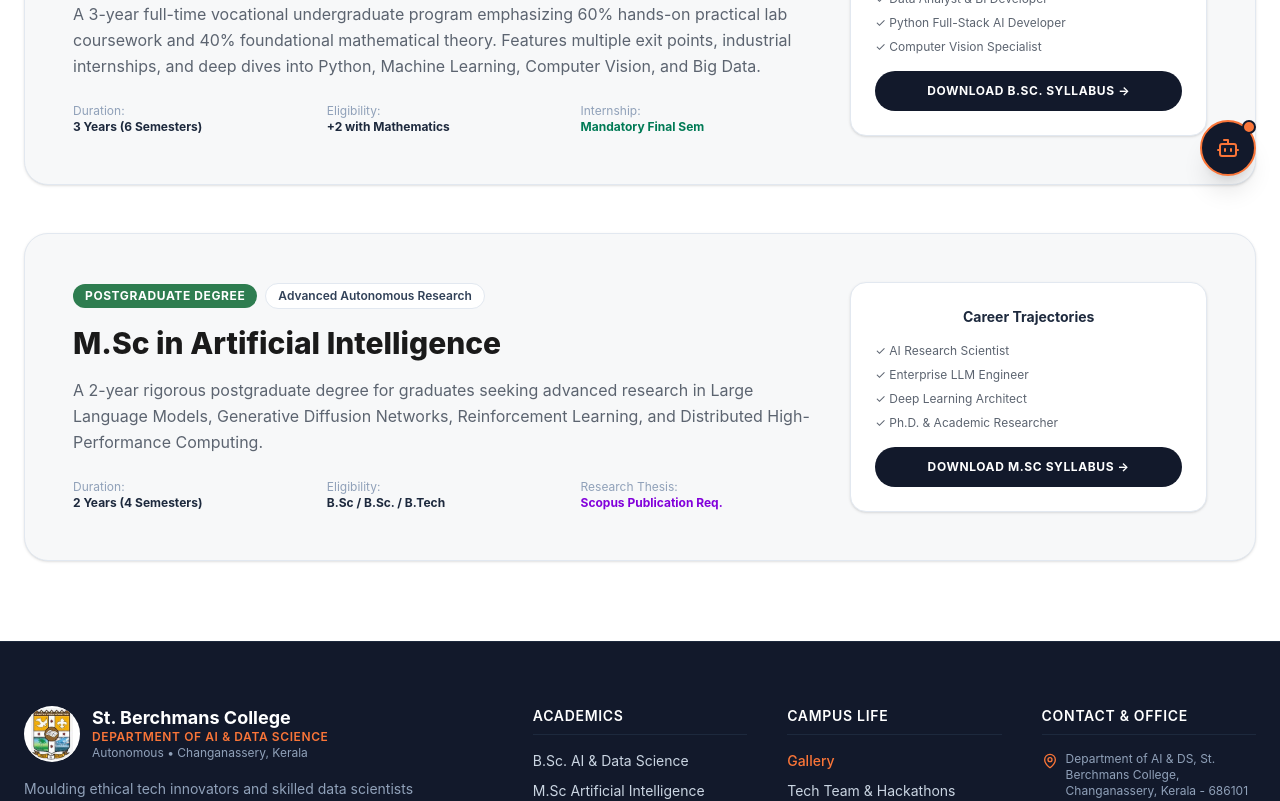
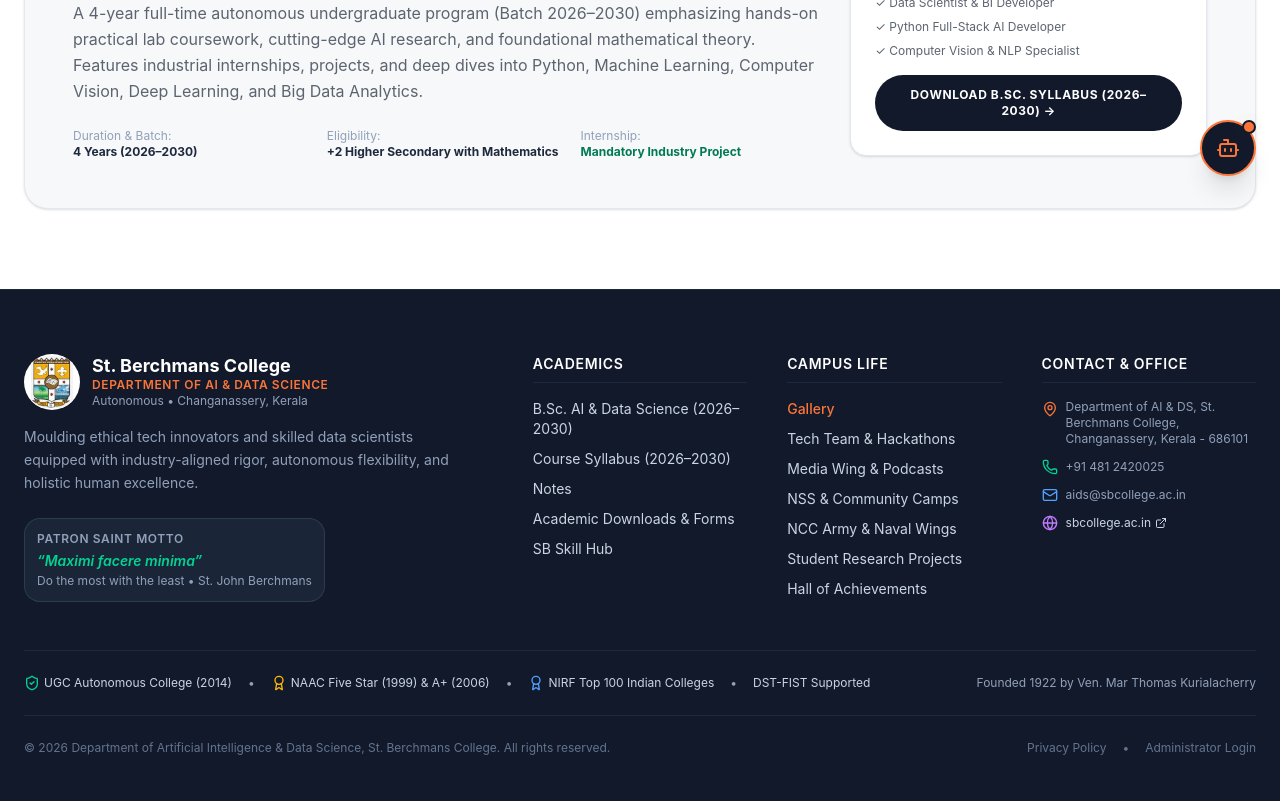
Before and after one commit to anoob-8899/st-berchmans-aids, a Next.js app: page /academics/programs in a window 1280 px wide. Shown: the part 600-1401 px from the top of the page. Built offline with nearby package versions, Linux system fonts and the light colour scheme.

Commit message:
fix: remove M.Sc AI course and set B.Sc. AI & Data Science program duration to 2026-2030

```diff
--- a/app/about/department/page.tsx
+++ b/app/about/department/page.tsx
@@ -80,7 +80,7 @@
           <div className="bg-[#12192B] text-white p-8 sm:p-10 rounded-3xl flex flex-col md:flex-row items-center justify-between gap-6">
             <div>
               <h3 className="text-xl font-bold mb-2">Want to meet our professors or explore degree options?</h3>
-              <p className="text-sm text-slate-300">Discover B.Sc. AI & Data Science and M.Sc AI autonomous programs.</p>
+              <p className="text-sm text-slate-300">Discover the B.Sc. AI & Data Science (2026–2030) autonomous program.</p>
             </div>
             <div className="flex flex-wrap items-center gap-3">
               <Link
--- a/app/academics/programs/page.tsx
+++ b/app/academics/programs/page.tsx
@@ -51,21 +51,21 @@
               </h2>
 
               <p className="text-sm sm:text-base text-[#5C6470] leading-relaxed">
-                A 3-year full-time vocational undergraduate program emphasizing 60% hands-on practical lab coursework and 40% foundational mathematical theory. Features multiple exit points, industrial internships, and deep dives into Python, Machine Learning, Computer Vision, and Big Data.
+                A 4-year full-time autonomous undergraduate program (Batch 2026–2030) emphasizing hands-on practical lab coursework, cutting-edge AI research, and foundational mathematical theory. Features industrial internships, projects, and deep dives into Python, Machine Learning, Computer Vision, Deep Learning, and Big Data Analytics.
               </p>
 
               <div className="grid grid-cols-2 sm:grid-cols-3 gap-4 pt-2 text-xs">
                 <div>
-                  <span className="text-slate-400 block">Duration:</span>
-                  <span className="font-bold text-slate-800">3 Years (6 Semesters)</span>
+                  <span className="text-slate-400 block">Duration & Batch:</span>
+                  <span className="font-bold text-slate-800">4 Years (2026–2030)</span>
                 </div>
                 <div>
                   <span className="text-slate-400 block">Eligibility:</span>
-                  <span className="font-bold text-slate-800">+2 with Mathematics</span>
+                  <span className="font-bold text-slate-800">+2 Higher Secondary with Mathematics</span>
                 </div>
                 <div>
                   <span className="text-slate-400 block">Internship:</span>
-                  <span className="font-bold text-emerald-700">Mandatory Final Sem</span>
+                  <span className="font-bold text-emerald-700">Mandatory Industry Project</span>
                 </div>
               </div>
             </div>
@@ -73,69 +73,16 @@
             <div className="lg:col-span-4 bg-white p-6 rounded-2xl border border-slate-200 shadow-sm space-y-4 text-center">
               <h3 className="font-bold text-sm text-slate-800">Career Trajectories</h3>
               <ul className="text-xs text-[#5C6470] space-y-2 text-left">
-                <li className="flex items-center gap-2">✓ Junior Machine Learning Engineer</li>
-                <li className="flex items-center gap-2">✓ Data Analyst & BI Developer</li>
+                <li className="flex items-center gap-2">✓ AI & Machine Learning Engineer</li>
+                <li className="flex items-center gap-2">✓ Data Scientist & BI Developer</li>
                 <li className="flex items-center gap-2">✓ Python Full-Stack AI Developer</li>
-                <li className="flex items-center gap-2">✓ Computer Vision Specialist</li>
+                <li className="flex items-center gap-2">✓ Computer Vision & NLP Specialist</li>
               </ul>
               <Link
                 href="/academics/syllabus"
                 className="w-full py-3 px-4 rounded-full bg-[#12192B] text-white font-bold text-xs uppercase tracking-wider hover:bg-[#1C2640] transition block text-center"
               >
-                Download B.Sc. Syllabus →
-              </Link>
-            </div>
-          </div>
-
-          {/* Program 2: M.Sc Artificial Intelligence */}
-          <div className="bg-[#F7F8F9] p-8 sm:p-12 rounded-3xl border border-slate-200 shadow-sm grid grid-cols-1 lg:grid-cols-12 gap-8 items-center">
-            <div className="lg:col-span-8 space-y-4">
-              <div className="flex flex-wrap items-center gap-2">
-                <span className="px-3 py-1 rounded-full text-xs font-bold uppercase tracking-wider bg-[#2E7D50] text-white">
-                  Postgraduate Degree
-                </span>
-                <span className="px-3 py-1 rounded-full text-xs font-semibold bg-white border border-slate-200 text-slate-700">
-                  Advanced Autonomous Research
-                </span>
-              </div>
-
-              <h2 className="text-2xl sm:text-3xl font-extrabold text-[#1A1A1A]">
-                M.Sc in Artificial Intelligence
-              </h2>
-
-              <p className="text-sm sm:text-base text-[#5C6470] leading-relaxed">
-                A 2-year rigorous postgraduate degree for graduates seeking advanced research in Large Language Models, Generative Diffusion Networks, Reinforcement Learning, and Distributed High-Performance Computing.
-              </p>
-
-              <div className="grid grid-cols-2 sm:grid-cols-3 gap-4 pt-2 text-xs">
-                <div>
-                  <span className="text-slate-400 block">Duration:</span>
-                  <span className="font-bold text-slate-800">2 Years (4 Semesters)</span>
-                </div>
-                <div>
-                  <span className="text-slate-400 block">Eligibility:</span>
-                  <span className="font-bold text-slate-800">B.Sc / B.Sc. / B.Tech</span>
-                </div>
-                <div>
-                  <span className="text-slate-400 block">Research Thesis:</span>
-                  <span className="font-bold text-purple-700">Scopus Publication Req.</span>
-                </div>
-              </div>
-            </div>
-
-            <div className="lg:col-span-4 bg-white p-6 rounded-2xl border border-slate-200 shadow-sm space-y-4 text-center">
-              <h3 className="font-bold text-sm text-slate-800">Career Trajectories</h3>
-              <ul className="text-xs text-[#5C6470] space-y-2 text-left">
-                <li className="flex items-center gap-2">✓ AI Research Scientist</li>
-                <li className="flex items-center gap-2">✓ Enterprise LLM Engineer</li>
-                <li className="flex items-center gap-2">✓ Deep Learning Architect</li>
-                <li className="flex items-center gap-2">✓ Ph.D. & Academic Researcher</li>
-              </ul>
-              <Link
-                href="/academics/syllabus"
-                className="w-full py-3 px-4 rounded-full bg-[#12192B] text-white font-bold text-xs uppercase tracking-wider hover:bg-[#1C2640] transition block text-center"
-              >
-                Download M.Sc Syllabus →
+                Download B.Sc. Syllabus (2026–2030) →
               </Link>
             </div>
           </div>
--- a/app/academics/syllabus/page.tsx
+++ b/app/academics/syllabus/page.tsx
@@ -82,7 +82,7 @@
 
             {/* Programme Filter */}
             <div className="flex items-center gap-2 overflow-x-auto w-full md:w-auto text-xs">
-              {['all', 'B.Sc. AI & Data Science', 'M.Sc AI'].map(prog => (
+              {['all', 'B.Sc. AI & Data Science'].map(prog => (
                 <button
                   key={prog}
                   type="button"
--- a/app/page.tsx
+++ b/app/page.tsx
@@ -202,7 +202,7 @@
                 Autonomous Syllabus
               </h3>
               <p className="text-xs text-[#5C6470] leading-relaxed mb-4">
-                Regulations 2024-2028 with semester credit splits, elective choices, and lab guidelines.
+                Regulations 2026–2030 with semester credit splits, elective choices, and lab guidelines.
               </p>
               <span className="inline-flex items-center text-xs font-bold text-[#FA7538]">
                 Explore Syllabus <ArrowRight className="w-3.5 h-3.5 ml-1" />
--- a/app/portal/student/page.tsx
+++ b/app/portal/student/page.tsx
@@ -27,8 +27,8 @@
   const defaultStudent: Student = INITIAL_STUDENTS[0] || {
     id: 'stu-default',
     name: 'Student Portal User',
-    rollNo: '240101',
-    batch: 'B.Sc. AI & DS (2024 - 2027)',
+    rollNo: '260101',
+    batch: 'B.Sc. AI & DS (2026 - 2030)',
     bloodGroup: 'O+ve',
     email: 'student@student.sbcollege.ac.in',
     photo: '/images/sb college logo.jpg',
@@ -51,7 +51,7 @@
             id: user.id || defaultStudent.id,
             name: user.name || defaultStudent.name,
             rollNo: user.identifier || defaultStudent.rollNo,
-            batch: 'B.Sc. AI & DS (2024 - 2027)',
+            batch: 'B.Sc. AI & DS (2026 - 2030)',
             bloodGroup: 'O+ve',
             email: user.email || defaultStudent.email,
             photo: user.photo || '/images/sb college logo.jpg',
@@ -409,8 +409,8 @@
                 href="/academics/syllabus"
                 className="p-3 bg-[#F7F8F9] rounded-2xl block hover:bg-purple-50 transition border border-slate-200/80"
               >
-                <div className="font-bold text-slate-800">B.Sc. Semester 4 Syllabus</div>
-                <div className="text-slate-400 text-[11px]">Regulations 2024-2027 • Approved</div>
+                <div className="font-bold text-slate-800">B.Sc. Semester 1 Syllabus</div>
+                <div className="text-slate-400 text-[11px]">Regulations 2026-2030 • Approved</div>
               </Link>
               <Link
                 href="/academics/notes"
--- a/components/layout/Footer.tsx
+++ b/components/layout/Footer.tsx
@@ -66,17 +66,12 @@
             <ul className="space-y-2.5 text-sm">
               <li>
                 <Link href="/academics/programs" className="hover:text-[#FA7538] transition-colors">
-                  B.Sc. AI & Data Science
-                </Link>
-              </li>
-              <li>
-                <Link href="/academics/programs" className="hover:text-[#FA7538] transition-colors">
-                  M.Sc Artificial Intelligence
+                  B.Sc. AI & Data Science (2026–2030)
                 </Link>
               </li>
               <li>
                 <Link href="/academics/syllabus" className="hover:text-[#FA7538] transition-colors">
-                  Course Syllabus (2024-28)
+                  Course Syllabus (2026–2030)
                 </Link>
               </li>
               <li>
--- a/components/layout/Header.tsx
+++ b/components/layout/Header.tsx
@@ -282,7 +282,7 @@
                     className="block px-3 py-2 text-sm text-slate-700 hover:bg-[#F7F8F9] hover:text-[#FA7538] rounded-xl"
                   >
                     <div className="font-medium">{t('nav.programs')}</div>
-                    <div className="text-xs text-slate-400">B.Sc. & M.Sc AI & DS</div>
+                    <div className="text-xs text-slate-400">B.Sc. AI & DS (2026–2030)</div>
                   </Link>
                   <Link
                     href="/academics/syllabus"
--- a/lib/marioKnowledge.ts
+++ b/lib/marioKnowledge.ts
@@ -39,8 +39,8 @@
   {
     id: "kb-5",
     keywords: ["syllabus", "curriculum", "semester", "subjects", "regulations", "course"],
-    answerEn: "You can view and download the official autonomous syllabus for B.Sc. AI & Data Science and M.Sc Artificial Intelligence directly on our Academics > Syllabus page. It contains semester-wise credit splits, core papers, and elective outlines.",
-    answerMl: "ഞങ്ങളുടെ Academics > Syllabus പേജിലൂടെ ബി.എസ്.സി & എം.എസ്.സി എ.ഐ കോഴ്സുകളുടെ ഔദ്യോഗിക ഓട്ടോണമസ് സിലബസ് നിങ്ങൾക്ക് ഡൗൺലോഡ് ചെയ്യാം.",
+    answerEn: "You can view and download the official autonomous syllabus for B.Sc. Artificial Intelligence & Data Science (2026–2030) directly on our Academics > Syllabus page. It contains semester-wise credit splits, core papers, and elective outlines.",
+    answerMl: "ഞങ്ങളുടെ Academics > Syllabus പേജിലൂടെ ബി.എസ്.സി എ.ഐ & ഡാറ്റാ സയൻസ് (2026–2030) കോഴ്സിന്റെ ഔദ്യോഗിക ഓട്ടോണമസ് സിലബസ് നിങ്ങൾക്ക് ഡൗൺലോഡ് ചെയ്യാം.",
     relatedLink: "/academics/syllabus"
   },
   {
@@ -88,8 +88,8 @@
   {
     id: "kb-12",
     keywords: ["admission", "apply", "eligibility", "fees", "contact", "phone", "email"],
-    answerEn: "For admissions to B.Sc. and M.Sc AI & Data Science programs, please visit the official college admission portal at sbcollege.ac.in or contact the department office at aids@sbcollege.ac.in / +91 481 2420025.",
-    answerMl: "ബി.എസ്.സി, എം.എസ്.സി എ.ഐ & ഡാറ്റ സയൻസ് കോഴ്സുകളിലേക്കുള്ള പ്രവേശനത്തിനായി sbcollege.ac.in വെബ്സൈറ്റ് സന്ദർശിക്കുകയോ വകുപ്പ് ഓഫീസുമായി ബന്ധപ്പെടുകയോ ചെയ്യുക: aids@sbcollege.ac.in / +91 481 2420025.",
+    answerEn: "For admissions to B.Sc. Artificial Intelligence & Data Science (2026–2030), please visit the official college admission portal at sbcollege.ac.in or contact the department office at aids@sbcollege.ac.in / +91 481 2420025.",
+    answerMl: "ബി.എസ്.സി എ.ഐ & ഡാറ്റ സയൻസ് (2026–2030) കോഴ്സിലേക്കുള്ള പ്രവേശനത്തിനായി sbcollege.ac.in വെബ്സൈറ്റ് സന്ദർശിക്കുകയോ വകുപ്പ് ഓഫീസുമായി ബന്ധപ്പെടുകയോ ചെയ്യുക: aids@sbcollege.ac.in / +91 481 2420025.",
     relatedLink: "https://sbcollege.ac.in"
   }
 ];
--- a/lib/mockData.ts
+++ b/lib/mockData.ts
@@ -38,11 +38,11 @@
 export const ANNOUNCEMENTS: Announcement[] = [
   {
     id: "ann-1",
-    title: "Applications Open for B.Sc. & M.Sc AI & Data Science 2026-27 Batch",
-    titleMl: "2026-27 ബാച്ചിലേക്കുള്ള ബി.വോക് & എം.എസ്.സി എ.ഐ പ്രവേശനത്തിന് അപേക്ഷ ക്ഷണിച്ചു",
+    title: "Applications Open for B.Sc. AI & Data Science 2026–2030 Batch",
+    titleMl: "2026–2030 ബാച്ചിലേക്കുള്ള ബി.എസ്.സി എ.ഐ & ഡാറ്റാ സയൻസ് പ്രവേശനത്തിന് അപേക്ഷ ക്ഷണിച്ചു",
     date: "September 05, 2026",
     category: "academic",
-    content: "Online registration for undergraduate and postgraduate admissions in the Department of AI and Data Science is now live on the college admission portal.",
+    content: "Online registration for undergraduate admissions in the Department of AI and Data Science (Batch 2026–2030) is now live on the college admission portal.",
     link: "/portal",
     isUrgent: true,
   },
@@ -62,7 +62,7 @@
     titleMl: "സെമസ്റ്റർ 4, 6 ഓട്ടോണമസ് പരീക്ഷാ ടൈംടേബിൾ പ്രസിദ്ധീകരിച്ചു",
     date: "August 20, 2026",
     category: "exam",
-    content: "Theory and practical examination schedules for academic year 2025-26 have been uploaded under the Downloads & Syllabus section.",
+    content: "Theory and practical examination schedules for academic year 2026 have been uploaded under the Downloads & Syllabus section.",
     link: "/academics/downloads",
     isUrgent: false,
   }
@@ -83,28 +83,12 @@
 export const SYLLABUS_LIST: SyllabusItem[] = [
   {
     id: "syl-1",
-    title: "B.Sc. Artificial Intelligence & Data Science Curriculum (Regulations 2024)",
+    title: "B.Sc. Artificial Intelligence & Data Science Curriculum (Regulations 2026–2030)",
     programme: "B.Sc. AI & Data Science",
-    academicYear: "2024 - 2027",
+    academicYear: "2026 - 2030",
     semester: 1,
-    fileUrl: "/downloads/syllabus/BSc_AIDS_Syllabus_2024_2027.pdf",
+    fileUrl: "/downloads/syllabus/BSc_AIDS_Syllabus_2026_2030.pdf",
     fileSize: "2.8 MB",
-  },
-  {
-    id: "syl-2",
-    title: "M.Sc Artificial Intelligence Post-Graduate Syllabus (Autonomous Framework)",
-    programme: "M.Sc AI",
-    academicYear: "2024 - 2026",
-    fileUrl: "/downloads/syllabus/MSc_AI_Syllabus_2024_2026.pdf",
-    fileSize: "3.1 MB",
-  },
-  {
-    id: "syl-3",
-    title: "B.Sc. Artificial Intelligence & Data Science (Regulations 2022 Archive)",
-    programme: "B.Sc. AI & Data Science",
-    academicYear: "2022 - 2025",
-    fileUrl: "/downloads/syllabus/BSc_AIDS_Syllabus_2022_2025.pdf",
-    fileSize: "2.4 MB",
   }
 ];
 
```
